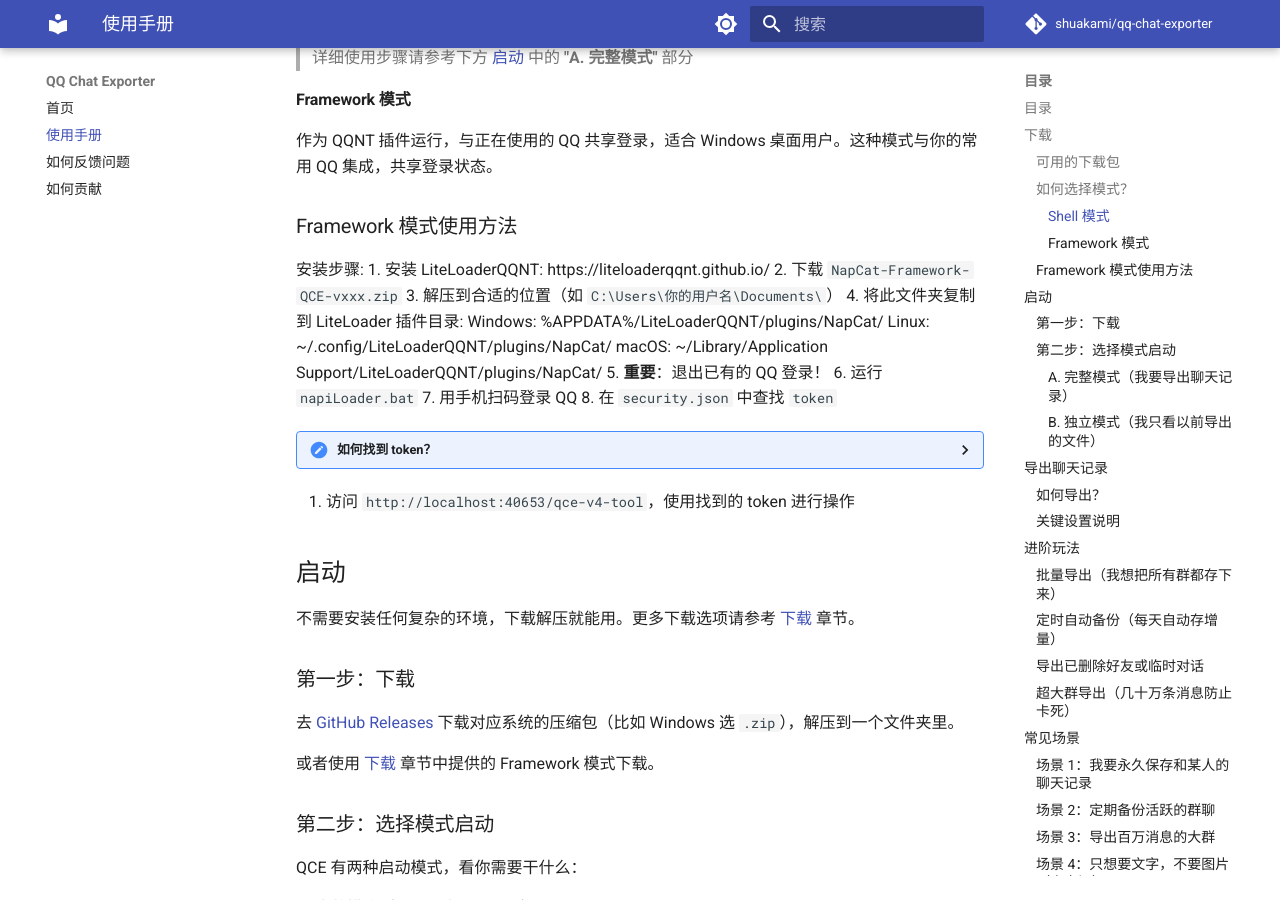
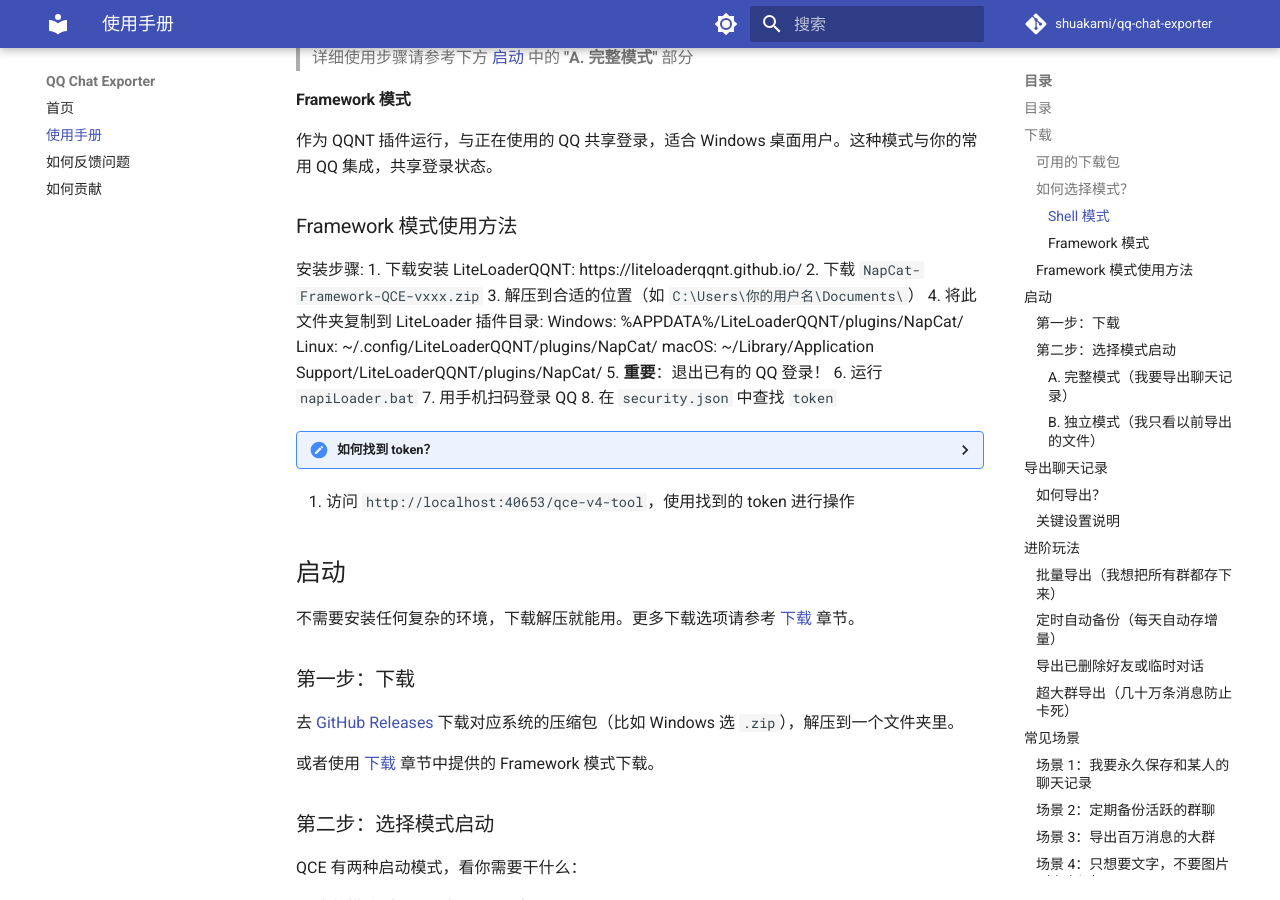
Before and after one commit to shuakami/qq-chat-exporter, an MkDocs documentation site: the page built from docs/guide.md, in a window 1280 px wide and 900 px high, scrolled down 1062 px. Built offline with MkDocs 1.6.1 and Material for MkDocs 9.7.7, drawn with Linux system fonts in a browser that asks for light colours; comment, search, counter and statistics services are not loaded.

Commit message:
docs: 补充 Framework 模式安装步骤

```diff
--- a/docs/guide.md
+++ b/docs/guide.md
@@ -34,7 +34,7 @@ QCE 能把 QQ 聊天记录（好友/群聊）保存到电脑上。支持导出
 
 ### Framework 模式使用方法
 安装步骤:
-1. 安装 LiteLoaderQQNT: https://liteloaderqqnt.github.io/
+1. 下载安装 LiteLoaderQQNT: https://liteloaderqqnt.github.io/
 2. 下载 `NapCat-Framework-QCE-vxxx.zip`
 3. 解压到合适的位置（如 `C:\Users\你的用户名\Documents\`）
 4. 将此文件夹复制到 LiteLoader 插件目录:
```
